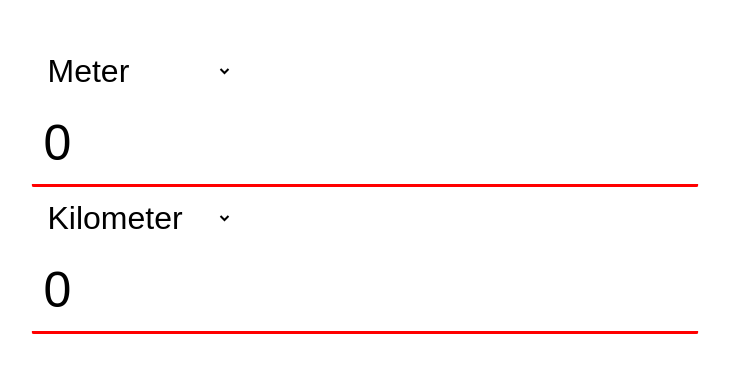
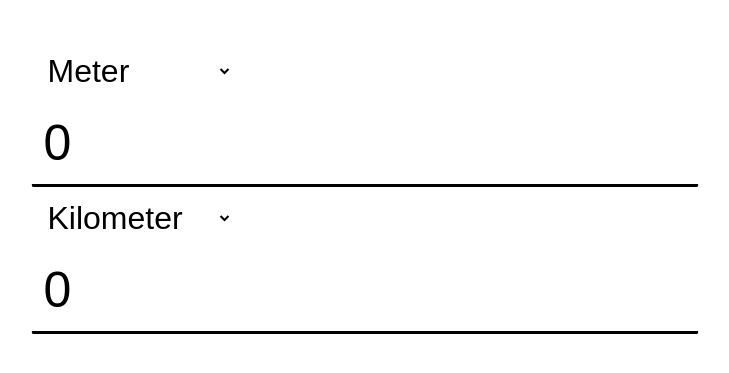
Before and after one commit to saravanan-a-r/Distance-Converter, a React (Create React App) app: page / in a window 1280 px wide. Shown: the part 213-586 px from the top of the page, without its empty margins (275-1004 px from the left). Built offline with nearby package versions, Linux system fonts and the light colour scheme.

Commit message:
Build output added for github pages

```diff
--- a/src/component/css/converter.css
+++ b/src/component/css/converter.css
@@ -1,15 +1,36 @@
+.fields {
+    position: relative;
+    margin: 26px 0px;
+}
 
 input {
     border: none;
     border-radius: 2px;
-    border-bottom: 3px solid red;
     outline: none;
     font-size: 50px;
     padding: 12px;
+    border-bottom: 3px solid;
+    transition: 300ms all linear;
+}
+
+input:focus {
+    border-bottom: 3px solid red;
 }
 
 input[type=number]::-webkit-inner-spin-button {
     -webkit-appearance: none;
+}
+
+::placeholder { /* Chrome, Firefox, Opera, Safari 10.1+ */
+    font-size: 32px;
+}
+
+:-ms-input-placeholder { /* Internet Explorer 10-11 */
+    font-size: 32px;
+}
+
+::-ms-input-placeholder { /* Microsoft Edge */
+    font-size: 32px;
 }
 
 select.distance {
@@ -18,5 +39,10 @@ select.distance {
     font-size: 32px;
     outline: none;
     padding: 12px;
+    margin-right: 54px;
     cursor: pointer;
 }
+
+select option {
+    padding: 12px;
+}
```
Also changed, not shown: 14 other files (tests, documents, lock files or other folders).
